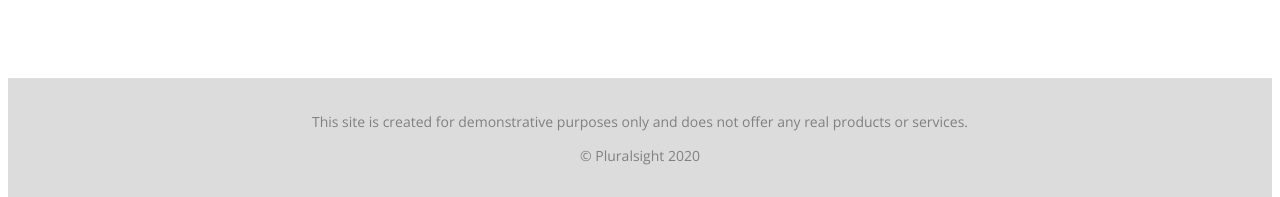
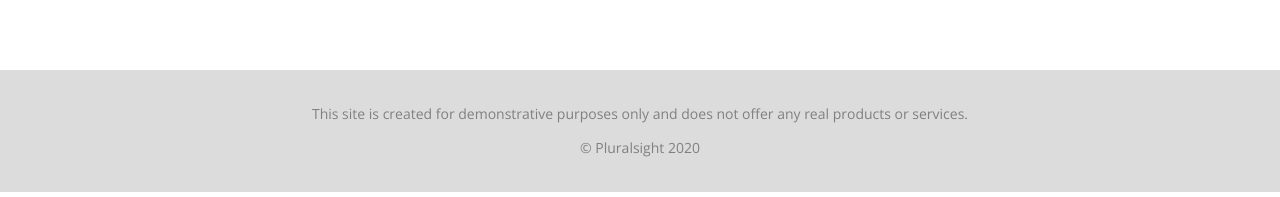
Before and after one commit to coryhouse/react-state-demo, a React (Create React App) app: page / in a window 1280 px wide. Shown: the part 608-805 px from the top of the page. Built offline with nearby package versions, Linux system fonts and the light colour scheme; data requests are answered from the project's data file.

Commit message:
Fix styling

```diff
--- a/src/main.css
+++ b/src/main.css
@@ -6,6 +6,8 @@ body {
   font-family: open sans, sans-serif;
   font-size: 14px;
   line-height: 1.42857143;
+  margin: 0;
+  padding: 0;
   color: #364147;
   background-color: #fff;
 }
@@ -38,7 +40,7 @@ nav {
 footer {
   text-align: center;
   color: gray;
-  padding: 20px;
+  padding: 20px 0 20px 0;
   flex-shrink: 0;
   background-color: gainsboro;
 }
```
